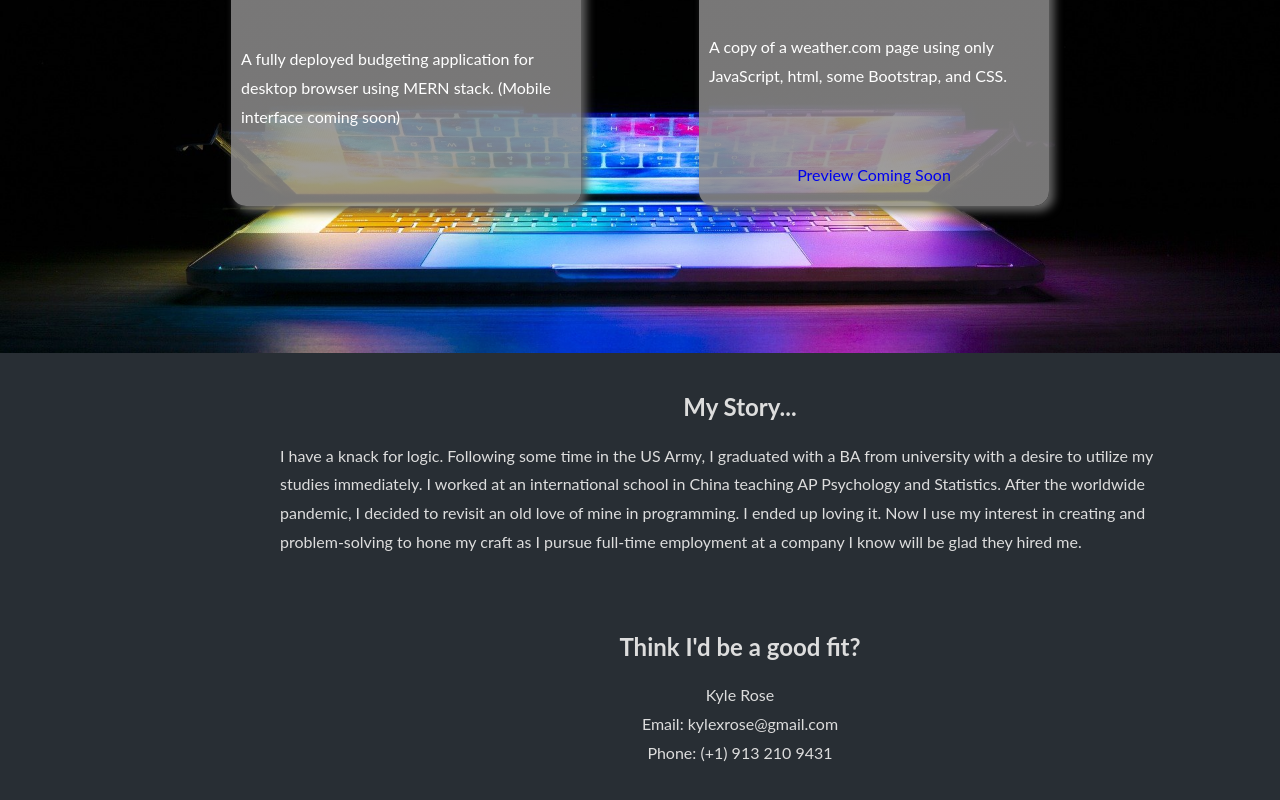
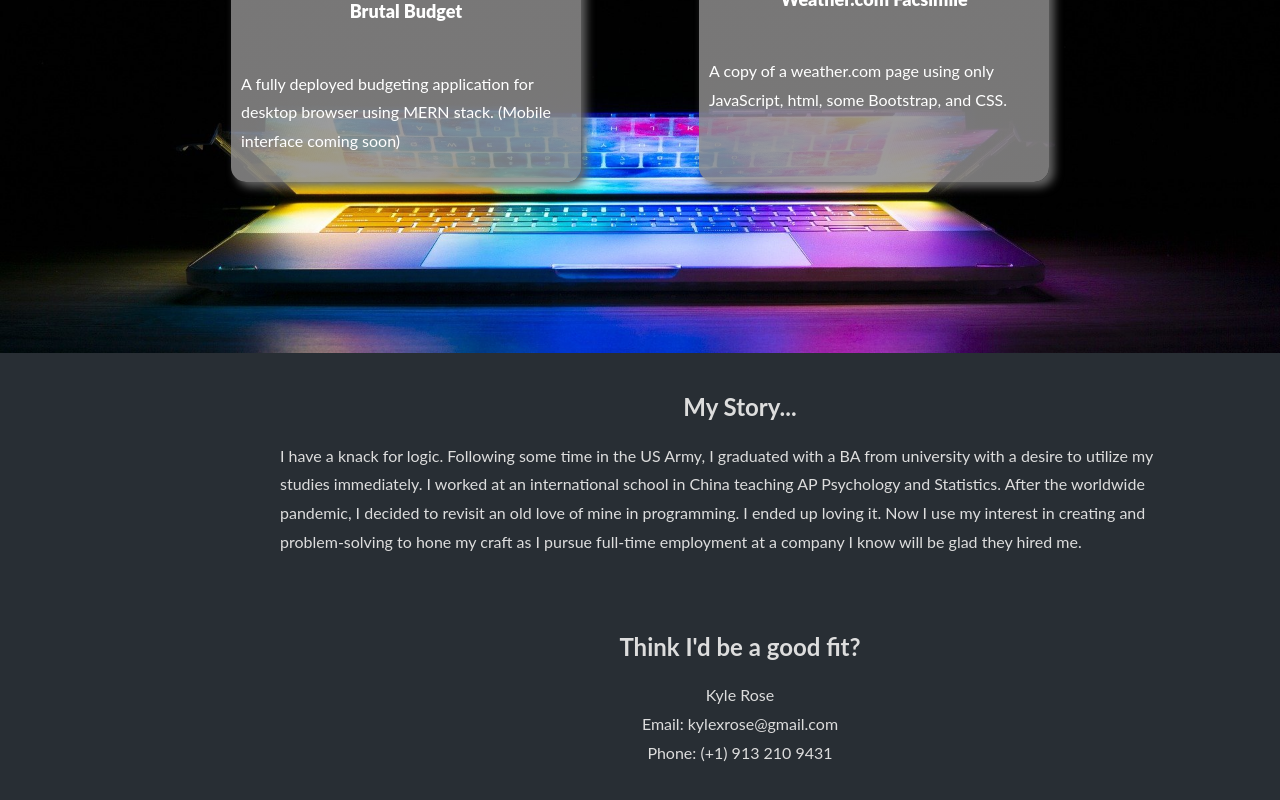
Before and after one commit to kylexrose/PersonalWebsite, a React (Create React App) app: page / in a window 1280 px wide. Shown: the part 2127-2927 px from the top of the page. Built offline with nearby package versions, Linux system fonts and the light colour scheme.

Commit message:
unsecured static weather app

```diff
--- a/src/App.js
+++ b/src/App.js
@@ -49,12 +49,11 @@ function App() {
                 </div> */}
               </div>
             </a>
-            <a className="project-window" href="#" target="_blank">
+            <a className="project-window" href="http://kylexrose.com.s3-website-us-east-1.amazonaws.com/" target="_blank">
               <img className="project-preview" src={weather_preview} alt="weather app preview"/>
               <div className="project-text">
                 <p className="project-title">Weather.com Facsimile</p>
                 <p className="project-summary">A copy of a weather.com page using only JavaScript, html, some Bootstrap, and CSS.</p><br/>
-                <p>Preview Coming Soon</p>
                 {/* <img className="git" alt="github link" src={gitImage}/> */}
               </div>
             </a>
```
